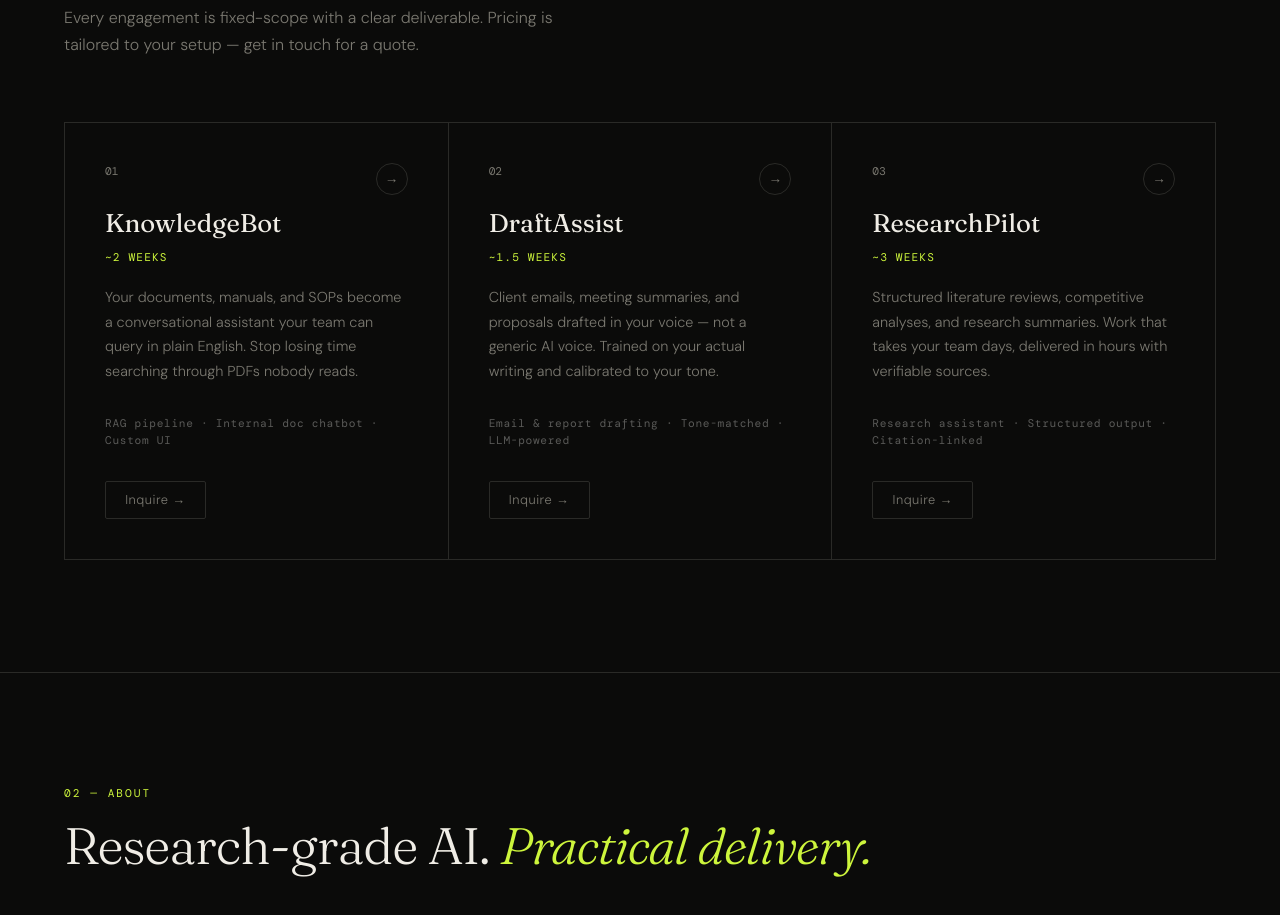
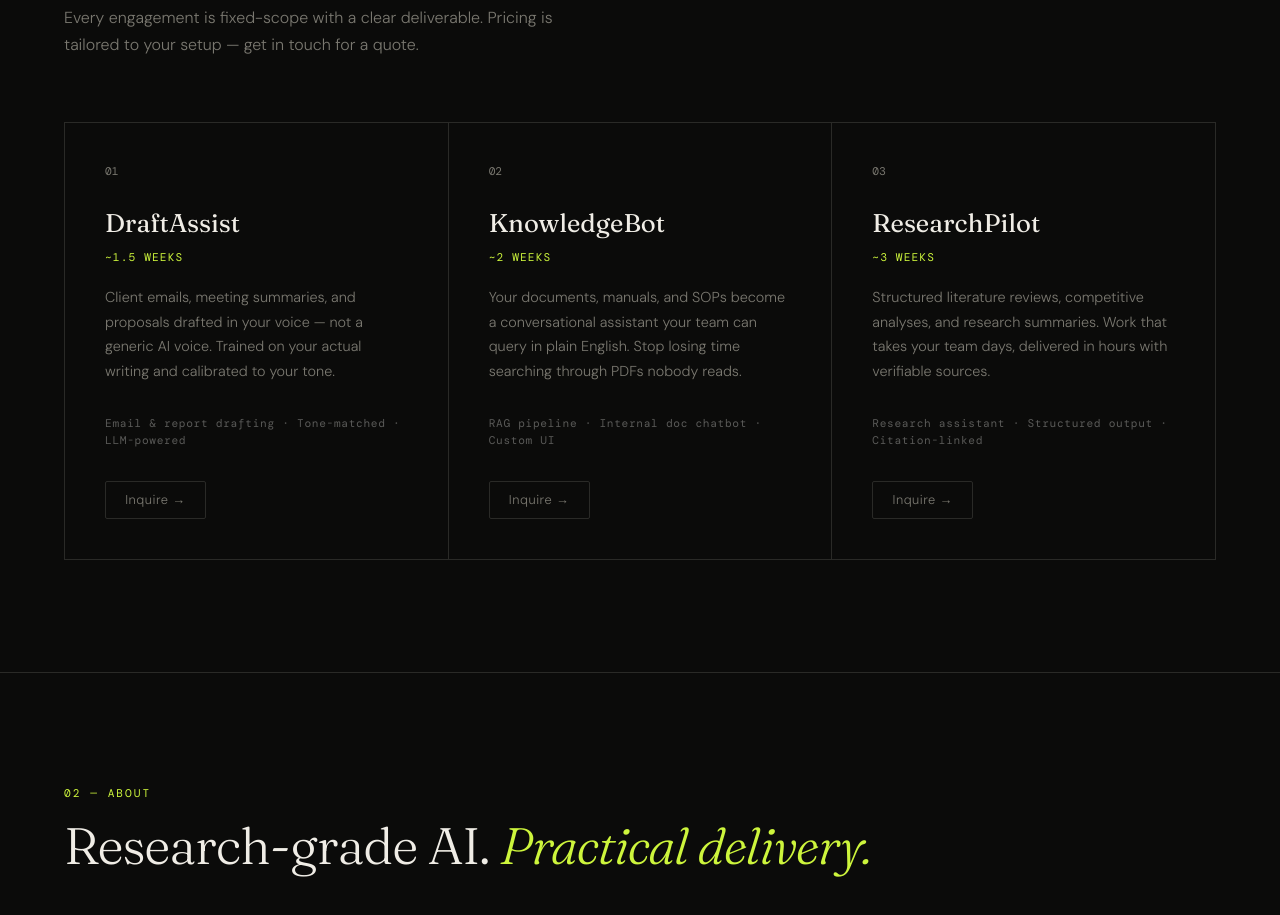
Before and after one commit to AIsy-consulting/AIsy-consulting.github.io, a Next.js app: page / in a window 1280 px wide. Shown: the part 1006-1921 px from the top of the page. Built offline with nearby package versions, Linux system fonts and the light colour scheme.

Commit message:
Fix service cards - reorder by duration, remove arrows

```diff
--- a/components/Services.js
+++ b/components/Services.js
@@ -4,17 +4,17 @@ import { useState } from 'react'
 const services = [
   {
     num: '01',
+    name: 'DraftAssist',
+    tag: '~1.5 weeks',
+    desc: 'Client emails, meeting summaries, and proposals drafted in your voice — not a generic AI voice. Trained on your actual writing and calibrated to your tone.',
+    detail: 'Email & report drafting · Tone-matched · LLM-powered',
+  },
+  {
+    num: '02',
     name: 'KnowledgeBot',
     tag: '~2 weeks',
     desc: 'Your documents, manuals, and SOPs become a conversational assistant your team can query in plain English. Stop losing time searching through PDFs nobody reads.',
     detail: 'RAG pipeline · Internal doc chatbot · Custom UI',
-  },
-  {
-    num: '02',
-    name: 'DraftAssist',
-    tag: '~1.5 weeks',
-    desc: 'Client emails, meeting summaries, and proposals drafted in your voice — not a generic AI voice. Trained on your actual writing and calibrated to your tone.',
-    detail: 'Email & report drafting · Tone-matched · LLM-powered',
   },
   {
     num: '03',
@@ -91,17 +91,6 @@ function ServiceCard({ num, name, tag, desc, detail, onInquire }) {
         cursor: 'default',
       }}
     >
-      <div style={{
-        position: 'absolute', top: '2.5rem', right: '2.5rem',
-        width: 32, height: 32,
-        border: `1px solid ${hovered ? '#cdf53c' : '#2a2a27'}`,
-        borderRadius: '50%',
-        display: 'flex', alignItems: 'center', justifyContent: 'center',
-        color: hovered ? '#cdf53c' : '#7a7870',
-        fontSize: '0.85rem',
-        transition: 'all 0.2s',
-      }}>→</div>
-
       <div style={{ fontFamily: 'DM Mono, monospace', fontSize: '0.7rem', color: '#7a7870', marginBottom: '1.5rem' }}>
         {num}
       </div>
```
